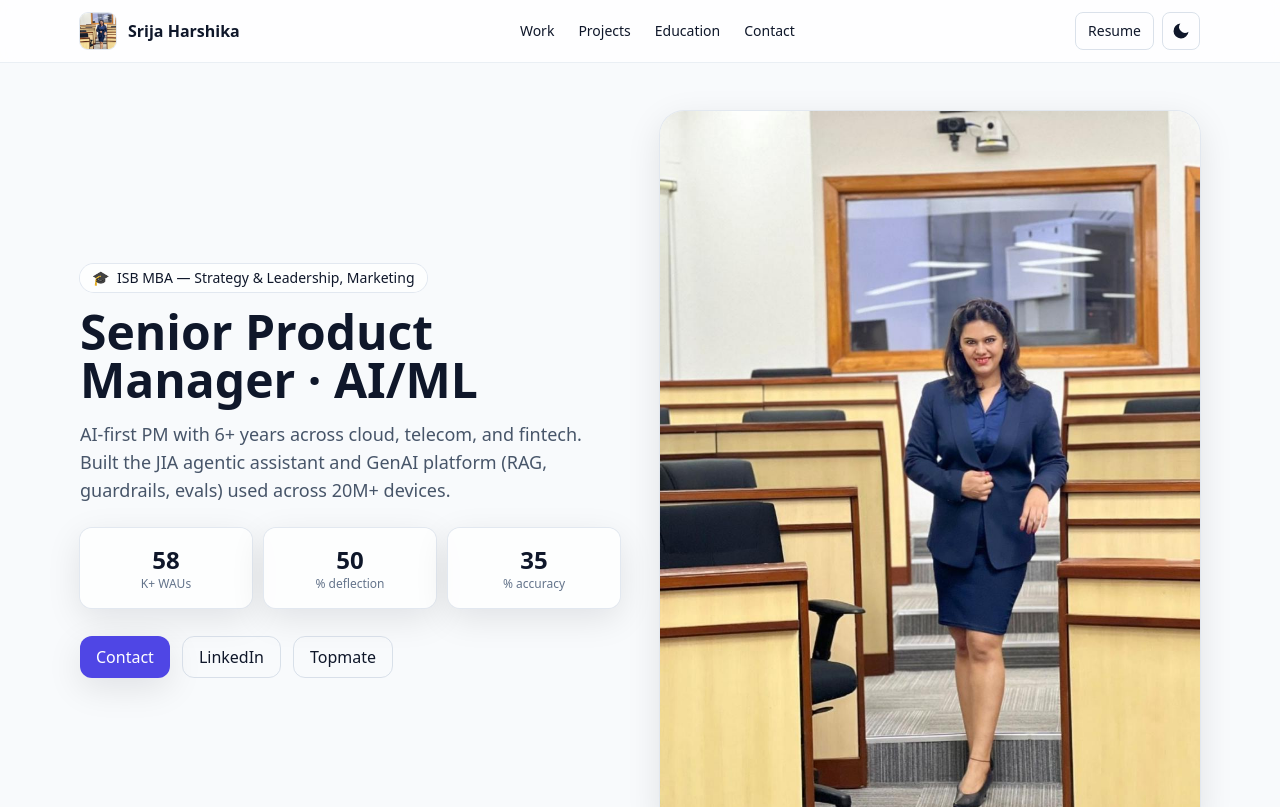
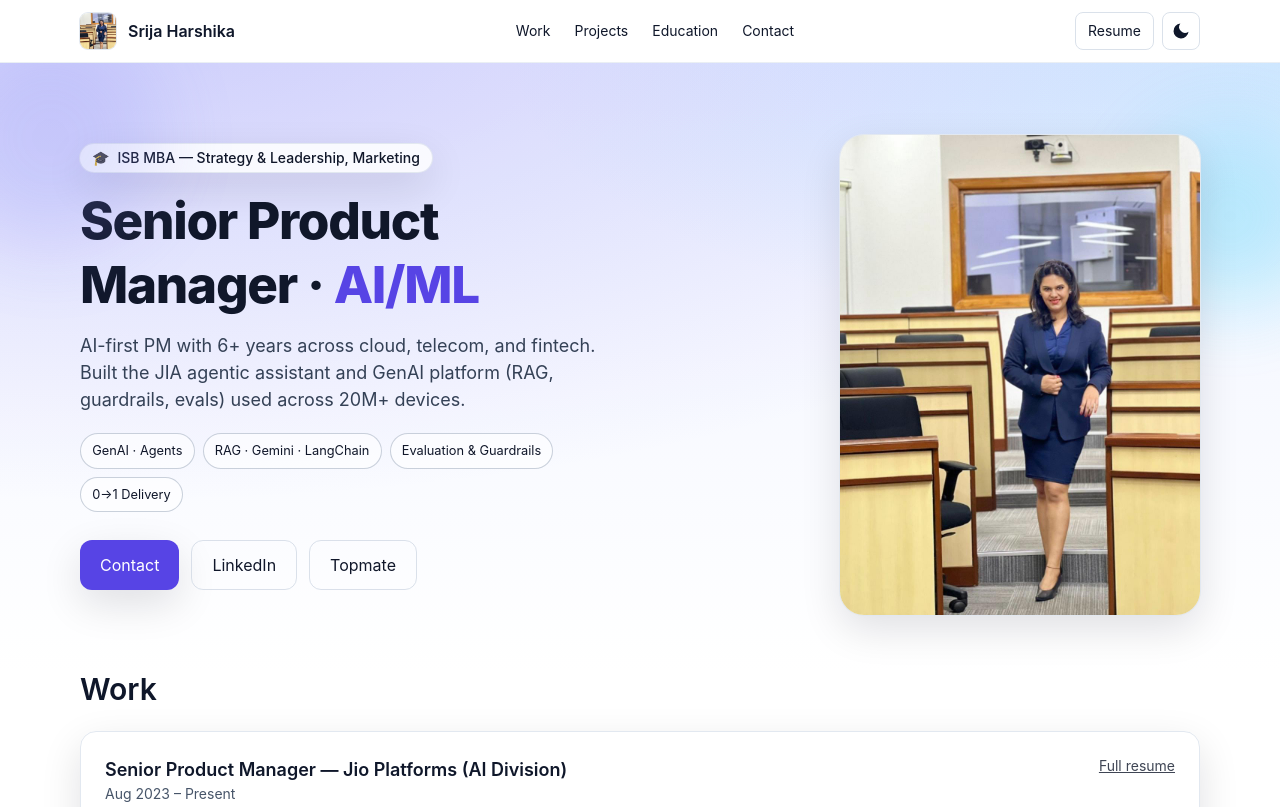
Before and after one commit to srijaharshikad/srija-portfolio, a plain HTML site: page index.html in a window 1280 px wide. Shown: the top 807 px of the page. Drawn offline with nearby package versions, Linux system fonts and the light colour scheme.

Commit message:
Update index.html

```diff
--- a/index.html
+++ b/index.html
@@ -4,25 +4,47 @@
   <meta charset="UTF-8" />
   <meta name="viewport" content="width=device-width, initial-scale=1" />
   <title>Srija Harshika | Senior Product Manager · AI/ML</title>
-  <meta name="description" content="Senior Product Manager (AI/ML). ISB MBA. Built JIA agentic assistant and GenAI platforms at scale.">
+  <meta name="description" content="ISB MBA Product Manager building GenAI products at scale (JIA agentic assistant, RAG, guardrails, evals).">
   <meta name="theme-color" content="#0B1220">
+  <!-- Tailwind (CDN) -->
   <script src="https://cdn.tailwindcss.com"></script>
   <script>
     tailwind.config = {
       darkMode: 'class',
       theme: {
         extend: {
-          colors: { brand: { 600:'#4f46e5', 700:'#4338ca' } },
-          boxShadow: { soft:'0 10px 35px rgba(2,6,23,.10)' }
+          colors:{brand:{600:'#4f46e5',700:'#4338ca'}},
+          boxShadow:{soft:'0 14px 40px rgba(2,6,23,.12)'},
+          fontFamily:{sans:['Inter','ui-sans-serif','system-ui']}
         }
       }
     }
   </script>
   <style>
-    .glass{backdrop-filter:blur(10px);background:rgba(255,255,255,.06)}
+    /* Animated gradient in hero */
+    .hero-bg{
+      background: radial-gradient(1200px 500px at 10% -10%, rgba(99,102,241,.25), transparent),
+                  radial-gradient(900px 300px at 110% 0%, rgba(56,189,248,.20), transparent),
+                  linear-gradient(180deg,#eef2ff, #ffffff);
+      animation: hue 16s linear infinite;
+    }
+    @keyframes hue { 0%{filter:hue-rotate(0deg)} 100%{filter:hue-rotate(10deg)} }
+    /* Float accents */
+    .blob{position:absolute; border-radius:9999px; filter:blur(40px); opacity:.22; animation: drift 18s ease-in-out infinite alternate}
+    .b1{width:220px;height:220px; background:#818cf8; top:-40px; left:-60px}
+    .b2{width:180px;height:180px; background:#22d3ee; right:-40px; top:60px; animation-duration:22s}
+    @keyframes drift{from{transform:translateY(0)} to{transform:translateY(30px)}}
+
+    /* Reveal on scroll */
+    .reveal{opacity:0; transform:translateY(16px); transition:opacity .6s cubic-bezier(.2,.65,.3,1), transform .6s cubic-bezier(.2,.65,.3,1)}
+    .reveal.show{opacity:1; transform:none}
+
+    /* Chips */
+    .chip{border:1px solid rgba(148,163,184,.5); padding:.45rem .7rem; border-radius:9999px; font-size:.8rem; background:rgba(255,255,255,.6)}
+    .chip:hover{transform:translateY(-1px); box-shadow:0 6px 16px rgba(2,6,23,.08)}
   </style>
 </head>
-<body class="bg-slate-50 text-slate-900 dark:bg-[#0b1220] dark:text-slate-100 selection:bg-indigo-200/50">
+<body class="bg-white text-slate-900 dark:bg-[#0b1220] dark:text-slate-100 font-sans">
   <a href="#content" class="sr-only focus:not-sr-only focus:absolute m-3 px-3 py-2 rounded bg-brand-600 text-white">Skip to content</a>
 
   <!-- NAV -->
@@ -42,45 +64,42 @@
         <a href="./Srija_Harshika_Resume.pdf" target="_blank" rel="noopener" class="hidden sm:inline-flex px-3 py-2 text-sm rounded-lg border border-slate-300/70 dark:border-white/10 hover:bg-slate-100 dark:hover:bg-white/10">Resume</a>
         <button id="themeToggle" aria-label="Toggle dark mode" class="p-2 rounded-lg border border-slate-300/70 dark:border-white/10 hover:bg-slate-100 dark:hover:bg-white/10">
           <svg id="iconMoon" class="h-5 w-5 dark:hidden" viewBox="0 0 24 24" fill="currentColor"><path d="M21 12.79A9 9 0 1111.21 3 7 7 0 0021 12.79z"/></svg>
-          <svg id="iconSun" class="h-5 w-5 hidden dark:block" viewBox="0 0 24 24" fill="currentColor"><path d="M12 7a5 5 0 100 10 5 5 0 000-10z"/></svg>
+          <svg id="iconSun" class="h-5 w-5 hidden dark:block" viewBox="0 0 24 24" fill="currentColor"><circle cx="12" cy="12" r="5"/></svg>
         </button>
       </div>
     </div>
   </header>
 
   <!-- HERO -->
-  <section class="relative">
-    <div class="max-w-6xl mx-auto px-4 pt-12 pb-10 md:pb-16 grid md:grid-cols-2 gap-10 items-center">
-      <div>
-        <div class="inline-flex items-center gap-2 px-3 py-1 rounded-full bg-white/80 dark:bg-white/10 ring-1 ring-slate-200 dark:ring-white/10 text-sm">
+  <section class="relative hero-bg overflow-hidden">
+    <span class="blob b1"></span><span class="blob b2"></span>
+    <div class="max-w-6xl mx-auto px-4 pt-12 pb-6 md:py-16 grid md:grid-cols-2 gap-10 items-center">
+      <div class="reveal show">
+        <div class="inline-flex items-center gap-2 px-3 py-1 rounded-full bg-white/85 dark:bg-white/10 ring-1 ring-slate-200 dark:ring-white/10 text-sm shadow-soft">
           🎓 <span class="font-medium">ISB MBA — Strategy & Leadership, Marketing</span>
         </div>
-        <h1 class="mt-4 text-3xl md:text-5xl font-bold leading-tight">Senior Product Manager · AI/ML</h1>
-        <p class="mt-4 text-lg text-slate-600 dark:text-slate-300 max-w-prose">
+        <h1 class="mt-4 text-[clamp(2rem,5vw,3.2rem)] font-extrabold leading-tight tracking-tight">
+          Senior Product Manager · <span class="text-brand-600">AI/ML</span>
+        </h1>
+        <p class="mt-4 text-[clamp(1rem,2.3vw,1.125rem)] text-slate-700 dark:text-slate-300 max-w-prose">
           AI-first PM with 6+ years across cloud, telecom, and fintech. Built the JIA agentic assistant and GenAI platform (RAG, guardrails, evals) used across 20M+ devices.
         </p>
-        <div class="mt-6 grid grid-cols-3 gap-3">
-          <div class="p-4 rounded-xl bg-white/80 dark:bg-white/[0.06] ring-1 ring-slate-200 dark:ring-white/10 text-center shadow-soft">
-            <div class="text-2xl font-bold" data-count="58">58</div>
-            <p class="text-xs text-slate-500 dark:text-slate-400">K+ WAUs</p>
-          </div>
-          <div class="p-4 rounded-xl bg-white/80 dark:bg-white/[0.06] ring-1 ring-slate-200 dark:ring-white/10 text-center shadow-soft">
-            <div class="text-2xl font-bold" data-count="50">50</div>
-            <p class="text-xs text-slate-500 dark:text-slate-400">% deflection</p>
-          </div>
-          <div class="p-4 rounded-xl bg-white/80 dark:bg-white/[0.06] ring-1 ring-slate-200 dark:ring-white/10 text-center shadow-soft">
-            <div class="text-2xl font-bold" data-count="35">35</div>
-            <p class="text-xs text-slate-500 dark:text-slate-400">% accuracy</p>
-          </div>
+        <div class="mt-5 flex flex-wrap gap-2">
+          <span class="chip">GenAI · Agents</span>
+          <span class="chip">RAG · Gemini · LangChain</span>
+          <span class="chip">Evaluation & Guardrails</span>
+          <span class="chip">0→1 Delivery</span>
         </div>
         <div class="mt-7 flex flex-wrap gap-3">
-          <a href="#contact" class="inline-flex items-center gap-2 px-4 py-2 rounded-xl bg-brand-600 text-white hover:bg-brand-700 shadow-soft">Contact</a>
-          <a href="https://www.linkedin.com/in/srijaharshika/" target="_blank" rel="noopener" class="inline-flex items-center gap-2 px-4 py-2 rounded-xl border border-slate-300/70 dark:border-white/10 hover:bg-slate-100 dark:hover:bg-white/10">LinkedIn</a>
-          <a href="https://topmate.io/srijaharshika/" target="_blank" rel="noopener" class="inline-flex items-center gap-2 px-4 py-2 rounded-xl border border-slate-300/70 dark:border-white/10 hover:bg-slate-100 dark:hover:bg-white/10">Topmate</a>
+          <a href="#contact" class="inline-flex items-center gap-2 px-5 py-3 rounded-xl bg-brand-600 text-white hover:bg-brand-700 shadow-soft hover:scale-[1.02] transition">Contact</a>
+          <a href="https://www.linkedin.com/in/srijaharshika/" target="_blank" rel="noopener" class="inline-flex items-center gap-2 px-5 py-3 rounded-xl border border-slate-300/70 dark:border-white/10 hover:bg-slate-100 dark:hover:bg-white/10 transition">LinkedIn</a>
+          <a href="https://topmate.io/srijaharshika/" target="_blank" rel="noopener" class="inline-flex items-center gap-2 px-5 py-3 rounded-xl border border-slate-300/70 dark:border-white/10 hover:bg-slate-100 dark:hover:bg-white/10 transition">Topmate</a>
         </div>
       </div>
-      <div class="relative">
-        <div class="rounded-3xl overflow-hidden ring-1 ring-slate-200 dark:ring-white/10 shadow-soft">
+
+      <!-- Smaller, offset portrait -->
+      <div class="relative reveal">
+        <div class="w-[min(360px,75vw)] ml-auto rounded-3xl overflow-hidden ring-1 ring-slate-200 dark:ring-white/10 shadow-soft translate-y-2">
           <img src="./headshot.jpg" alt="Portrait of Srija" class="w-full h-auto object-cover">
         </div>
       </div>
@@ -92,7 +111,7 @@
     <!-- WORK -->
     <section id="work" class="scroll-mt-24">
       <h2 class="text-2xl md:text-3xl font-semibold">Work</h2>
-      <article class="mt-6 p-6 rounded-2xl border border-slate-200 dark:border-white/10 bg-white/80 dark:bg-white/[0.05] shadow-soft">
+      <article class="reveal mt-6 p-6 rounded-2xl border border-slate-200 dark:border-white/10 bg-white/85 dark:bg-white/[0.05] shadow-soft">
         <header class="flex items-start justify-between gap-4">
           <div>
             <h3 class="font-semibold text-lg">Senior Product Manager — Jio Platforms (AI Division)</h3>
@@ -110,13 +129,13 @@
         </ul>
       </article>
 
-      <article class="mt-6 p-6 rounded-2xl border border-slate-200 dark:border-white/10 bg-white/80 dark:bg-white/[0.05] shadow-soft">
+      <article class="reveal mt-6 p-6 rounded-2xl border border-slate-200 dark:border-white/10 bg-white/85 dark:bg-white/[0.05] shadow-soft">
         <header>
           <h3 class="font-semibold text-lg">Technical Lead — Cyient (GIS Division)</h3>
           <p class="text-sm text-slate-600 dark:text-slate-400">Aug 2018 – Mar 2022</p>
         </header>
         <ul class="mt-4 grid md:grid-cols-2 gap-3 text-slate-700 dark:text-slate-300">
-          <li>Launched first Network Planning & Optimization product; led 5 engineers.</li>
+          <li>Launched Network Planning & Optimization product; led 5 engineers.</li>
           <li>Reusable QA frameworks → 30% faster QA; trained 50 engineers.</li>
           <li>Led ISO27001 readiness across 5 projects; 3 major releases delivered.</li>
         </ul>
@@ -127,7 +146,7 @@
     <section id="projects" class="scroll-mt-24">
       <h2 class="text-2xl md:text-3xl font-semibold">Projects</h2>
       <div class="mt-6 grid md:grid-cols-2 gap-6">
-        <div class="p-6 rounded-2xl border border-slate-200 dark:border-white/10 bg-white/80 dark:bg-white/[0.05] shadow-soft">
+        <div class="reveal p-6 rounded-2xl border border-slate-200 dark:border-white/10 bg-white/85 dark:bg-white/[0.05] shadow-soft hover:translate-y-[-2px] transition">
           <h3 class="font-semibold">JIA Agentic Assistant (Spotlight)</h3>
           <p class="mt-2 text-slate-700 dark:text-slate-300">Multimodal orchestration, retrieval, guardrails, cost-aware rollout across 20M+ devices.</p>
           <ul class="mt-3 list-disc pl-5 text-sm space-y-1">
@@ -136,7 +155,7 @@
             <li>Golden evaluation sets (150+ intents)</li>
           </ul>
         </div>
-        <div class="p-6 rounded-2xl border border-slate-200 dark:border-white/10 bg-white/80 dark:bg-white/[0.05] shadow-soft">
+        <div class="reveal p-6 rounded-2xl border border-slate-200 dark:border-white/10 bg-white/85 dark:bg-white/[0.05] shadow-soft hover:translate-y-[-2px] transition">
           <h3 class="font-semibold">FinTech Intelligence</h3>
           <p class="mt-2 text-slate-700 dark:text-slate-300">Credit decisioning, fraud & wealth propensity scoring, offers engine driving $1.7M QoQ uplift.</p>
         </div>
@@ -147,7 +166,7 @@
     <section id="education" class="scroll-mt-24">
       <h2 class="text-2xl md:text-3xl font-semibold">Education</h2>
       <div class="mt-6 grid md:grid-cols-2 gap-4">
-        <div class="p-5 rounded-2xl border border-slate-200 dark:border-white/10 bg-white/80 dark:bg-white/[0.05]">
+        <div class="reveal p-5 rounded-2xl border border-slate-200 dark:border-white/10 bg-white/85 dark:bg-white/[0.05]">
           <h3 class="font-semibold">Indian School of Business — MBA</h3>
           <p class="text-sm text-slate-600 dark:text-slate-400 mt-1">Strategy & Leadership, Marketing • GRE 332 (99th percentile)</p>
           <ul class="list-disc pl-5 mt-2 text-sm space-y-1">
@@ -156,7 +175,7 @@
             <li>ISB Leadership Summit — PM Club: 14 speakers</li>
           </ul>
         </div>
-        <div class="p-5 rounded-2xl border border-slate-200 dark:border-white/10 bg-white/80 dark:bg-white/[0.05]">
+        <div class="reveal p-5 rounded-2xl border border-slate-200 dark:border-white/10 bg-white/85 dark:bg-white/[0.05]">
           <h3 class="font-semibold">Osmania University — B.Tech CSE</h3>
           <p class="text-sm text-slate-600 dark:text-slate-400 mt-1">Springer FICTA 2020: “Fourth Industrial Revolution and its Impact on Humans”.</p>
         </div>
@@ -167,12 +186,12 @@
     <section id="contact" class="scroll-mt-24">
       <h2 class="text-2xl md:text-3xl font-semibold">Contact</h2>
       <div class="mt-6 grid grid-cols-1 sm:grid-cols-2 md:grid-cols-3 gap-4">
-        <a href="mailto:srijaharshika.d@gmail.com" class="p-5 rounded-xl border border-slate-200 dark:border-white/10 hover:bg-slate-100 dark:hover:bg-white/10">📧 srijaharshika.d@gmail.com</a>
-        <a href="tel:+916300463644" class="p-5 rounded-xl border border-slate-200 dark:border-white/10 hover:bg-slate-100 dark:hover:bg-white/10">📞 +91 6300463644</a>
-        <a href="tel:+918341155200" class="p-5 rounded-xl border border-slate-200 dark:border-white/10 hover:bg-slate-100 dark:hover:bg-white/10">📞 +91 8341155200</a>
-        <a href="https://www.linkedin.com/in/srijaharshika/" target="_blank" rel="noopener" class="p-5 rounded-xl border border-slate-200 dark:border-white/10 hover:bg-slate-100 dark:hover:bg-white/10">🔗 LinkedIn</a>
-        <a href="https://topmate.io/srijaharshika/" target="_blank" rel="noopener" class="p-5 rounded-xl border border-slate-200 dark:border-white/10 hover:bg-slate-100 dark:hover:bg-white/10">🤝 Topmate</a>
-        <a href="./Srija_Harshika_Resume.pdf" target="_blank" rel="noopener" class="p-5 rounded-xl border border-slate-200 dark:border-white/10 hover:bg-slate-100 dark:hover:bg-white/10">⬇️ Download Resume</a>
+        <a href="mailto:srijaharshika.d@gmail.com" class="reveal p-5 rounded-xl border border-slate-200 dark:border-white/10 hover:bg-slate-100 dark:hover:bg-white/10">📧 srijaharshika.d@gmail.com</a>
+        <a href="tel:+916300463644" class="reveal p-5 rounded-xl border border-slate-200 dark:border-white/10 hover:bg-slate-100 dark:hover:bg-white/10">📞 +91 6300463644</a>
+        <a href="tel:+918341155200" class="reveal p-5 rounded-xl border border-slate-200 dark:border-white/10 hover:bg-slate-100 dark:hover:bg-white/10">📞 +91 8341155200</a>
+        <a href="https://www.linkedin.com/in/srijaharshika/" target="_blank" rel="noopener" class="reveal p-5 rounded-xl border border-slate-200 dark:border-white/10 hover:bg-slate-100 dark:hover:bg-white/10">🔗 LinkedIn</a>
+        <a href="https://topmate.io/srijaharshika/" target="_blank" rel="noopener" class="reveal p-5 rounded-xl border border-slate-200 dark:border-white/10 hover:bg-slate-100 dark:hover:bg-white/10">🤝 Topmate</a>
+        <a href="./Srija_Harshika_Resume.pdf" target="_blank" rel="noopener" class="reveal p-5 rounded-xl border border-slate-200 dark:border-white/10 hover:bg-slate-100 dark:hover:bg-white/10">⬇️ Download Resume</a>
       </div>
     </section>
   </main>
@@ -184,18 +203,23 @@
     </div>
   </footer>
 
-  <!-- Optional JS; page works fine even if it fails -->
+  <!-- Minimal JS: theme + scroll reveal -->
   <script>
-    // Dark mode toggle (progressive enhancement)
-    const toggle = document.getElementById('themeToggle');
-    toggle?.addEventListener('click', () => {
-      document.documentElement.classList.toggle('dark');
-      localStorage.setItem('theme', document.documentElement.classList.contains('dark') ? 'dark' : 'light');
-    });
+    // Dark mode stored preference
     const pref = localStorage.getItem('theme');
     if (pref === 'dark' || (!pref && matchMedia('(prefers-color-scheme: dark)').matches)) {
       document.documentElement.classList.add('dark');
     }
+    document.getElementById('themeToggle')?.addEventListener('click', () => {
+      document.documentElement.classList.toggle('dark');
+      localStorage.setItem('theme', document.documentElement.classList.contains('dark') ? 'dark' : 'light');
+    });
+
+    // Reveal on scroll
+    const io = new IntersectionObserver((entries)=> {
+      entries.forEach(e => { if (e.isIntersecting) e.target.classList.add('show'); });
+    }, {threshold: .16});
+    document.querySelectorAll('.reveal').forEach(el => io.observe(el));
   </script>
 </body>
 </html>
```
